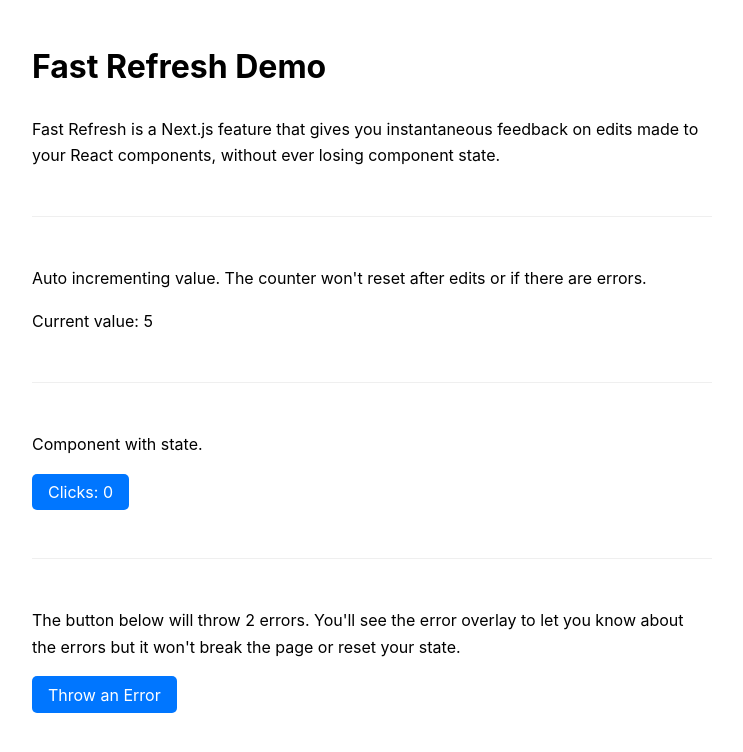
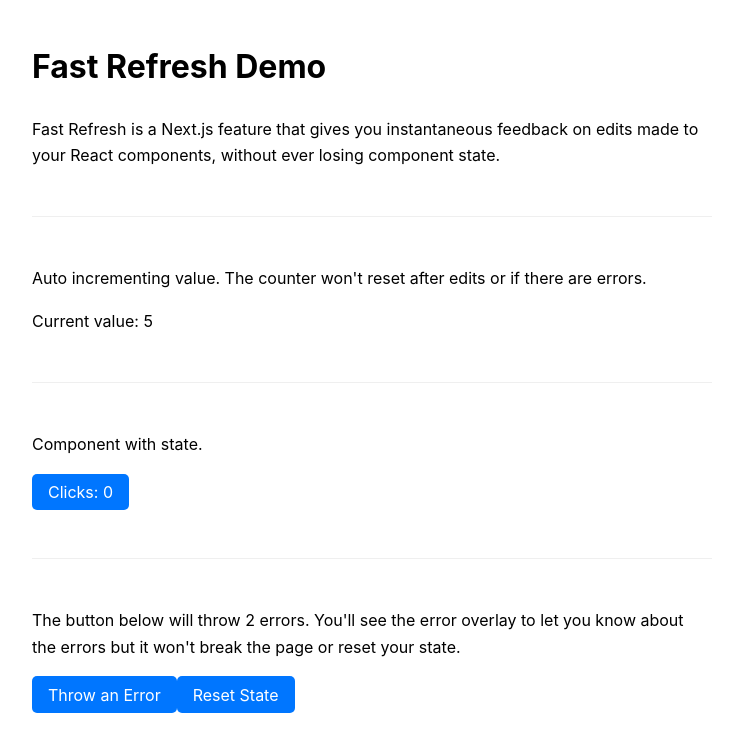
Before and after one commit to rahulpandita/nextjs-sample, a Next.js app: page / in a window 1280 px wide. Shown: the top 752 px of the page, without its empty margins (268-1011 px from the left). Built offline with nearby package versions, Linux system fonts and the light colour scheme.

Commit message:
Fix #12: Add a button to reset the state on the main page

```diff
--- /dev/null
+++ b/components/ResetButton.js
@@ -0,0 +1,14 @@
+import PropTypes from 'prop-types'
+import Button from './Button'
+
+export default function ResetButton({ onReset }) {
+  return (
+    <Button onClick={onReset}>
+      Reset State
+    </Button>
+  )
+}
+
+ResetButton.propTypes = {
+  onReset: PropTypes.func.isRequired
+}
--- a/pages/index.js
+++ b/pages/index.js
@@ -1,6 +1,7 @@
 import { useCallback, useEffect, useState } from 'react'
 import Button from '../components/Button'
 import ClickCount from '../components/ClickCount'
+import ResetButton from '../components/ResetButton'
 import styles from '../styles/home.module.css'
 
 function throwError() {
@@ -12,9 +13,11 @@
 
 function Home() {
   const [count, setCount] = useState(0)
+  const [clickCount, setClickCount] = useState(0)
   const increment = useCallback(() => {
     setCount((v) => v + 1)
-  }, [setCount])
+    setClickCount((v) => v + 1)
+  }, [setCount, setClickCount])
 
   useEffect(() => {
     const r = setInterval(() => {
@@ -25,6 +28,11 @@
       clearInterval(r)
     }
   }, [increment])
+
+  const reset = useCallback(() => {
+    setCount(0)
+    setClickCount(0)
+  }, [setCount, setClickCount])
 
   return (
     <main className={styles.main}>
@@ -45,7 +53,7 @@
       <hr className={styles.hr} />
       <div>
         <p>Component with state.</p>
-        <ClickCount />
+        <ClickCount clickCount={clickCount} />
       </div>
       <hr className={styles.hr} />
       <div>
@@ -62,6 +70,7 @@
         >
           Throw an Error
         </Button>
+        <ResetButton onReset={reset} />
       </div>
       <hr className={styles.hr} />
     </main>
```
Also changed, not shown: package.json (+6 -1 lines), 1 other file (tests, documents, lock files or other folders).
